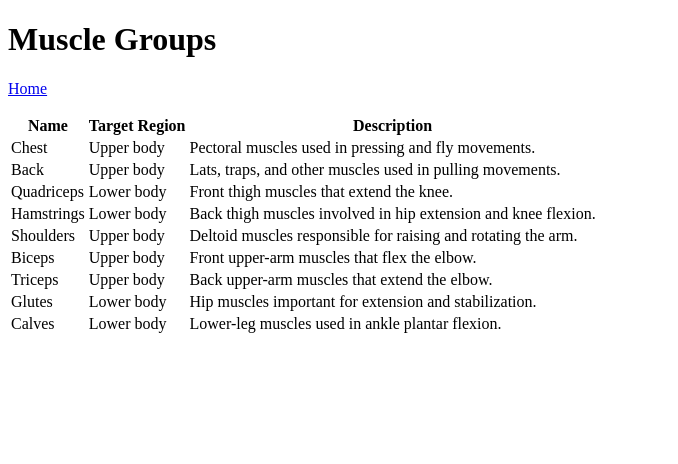
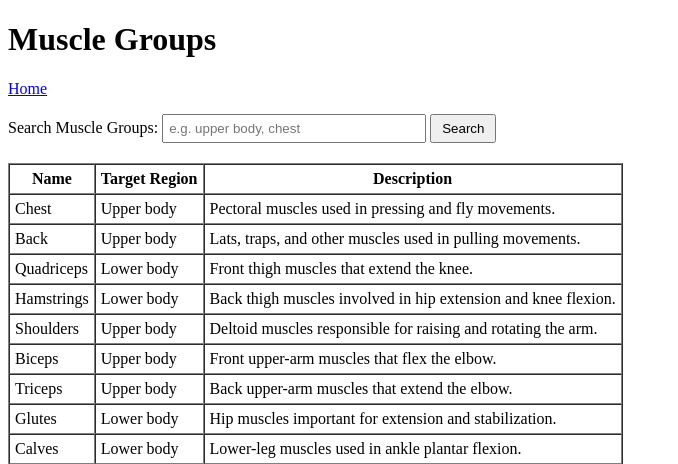
Before and after one commit to lcransom/Course_Project, a Flask app: page /muscle-groups in a window 1280 px wide. Shown: the top 464 px of the page, without its empty margins (0-678 px from the left). Run offline with Flask 3, Linux system fonts and the light colour scheme.

Commit message:
finished phase 3 muscle_groups

```diff
--- a/app/muscle_group/muscle_group_controller.py
+++ b/app/muscle_group/muscle_group_controller.py
@@ -1,17 +1,28 @@
 # Authors: Levi Ransom, Roger Major
 # Date: 11/17/2026
 # File: muscle_group_controller.py
-# Description: Load muscle group data and render the muscle group page.
+# Description: Load and search muscle group data and render the muscle group page.
 
-from flask import render_template
+from flask import render_template, request
 
-from app.muscle_group.muscle_group_manager import get_all_muscle_groups
+from app.muscle_group.muscle_group_manager import search_muscle_groups
 
 
 class MuscleGroupController:
     @staticmethod
     def list_muscle_groups():
-        muscle_groups = get_all_muscle_groups()
-        return render_template(
-            "muscle_group_list.html", muscle_groups=muscle_groups
-        )
+        # Grab the 'search' parameter from the URL (e.g., /muscle-groups?search=upper)
+        search_query = request.args.get("search", "").strip()
+
+        try:
+            # Call the search manager (which falls back to all records if query is empty)
+            muscle_groups = search_muscle_groups(search_query)
+
+            return render_template(
+                "muscle_group_list.html",
+                muscle_groups=muscle_groups,
+                search_query=search_query
+            )
+        except Exception as e:
+
+            raise
--- a/app/muscle_group/muscle_group_manager.py
+++ b/app/muscle_group/muscle_group_manager.py
@@ -1,8 +1,9 @@
 # Authors: Levi Ransom, Roger Major
 # Date: 11/17/2026
 # File: muscle_group_manager.py
-# Description: Retrieve muscle group records and handle database read errors.
+# Description: Retrieve and search muscle group records and handle database errors.
 
+from sqlalchemy import and_, or_
 from sqlalchemy.exc import SQLAlchemyError
 
 from app.muscle_group.models import MuscleGroup
@@ -17,3 +18,37 @@ def get_all_muscle_groups():
     except SQLAlchemyError as error:
         db.session.rollback()
         raise MuscleGroupDataError("Muscle groups could not be loaded. Please try again later.") from error
+
+
+def search_muscle_groups(search_query):
+    """Search muscle groups using multiple terms combined with AND logic."""
+    if not search_query or not search_query.strip():
+        return get_all_muscle_groups()
+
+    # Sanitize and split the search string into individual terms
+    terms = [term.strip() for term in search_query.split() if term.strip()]
+
+    if not terms:
+        return get_all_muscle_groups()
+
+    try:
+        # Start with a base query
+        query = MuscleGroup.query
+
+        # Build the search conditions using .like() with wildcards
+        # For each term, it must match the name, region, OR description
+        # Because we use and_(*conditions), the results must match ALL terms provided.
+        conditions = [
+            or_(
+                MuscleGroup.name.like(f"%{term}%"),
+                MuscleGroup.target_region.like(f"%{term}%"),
+                MuscleGroup.description.like(f"%{term}%")
+            ) for term in terms
+        ]
+
+        # Execute the query with the built conditions
+        return query.filter(and_(*conditions)).all()
+
+    except SQLAlchemyError as error:
+        db.session.rollback()
+        raise MuscleGroupDataError("Search results could not be loaded. Please try again later.") from error
--- a/app/muscle_group/templates/muscle_group_list.html
+++ b/app/muscle_group/templates/muscle_group_list.html
@@ -7,15 +7,39 @@
     <meta charset="utf-8">
     <meta name="viewport" content="width=device-width, initial-scale=1">
     <title>Muscle Groups</title>
+    <style>
+        /* Simple styling for the search bar to match a clean look */
+        .search-form { margin-bottom: 20px; }
+        .search-form input { padding: 5px; width: 250px; }
+        .search-form button { padding: 5px 10px; cursor: pointer; }
+    </style>
 </head>
 <body>
     <h1>Muscle Groups</h1>
     <p><a href="{{ url_for('index') }}">Home</a></p>
 
+    <!-- Multi-Term Search Form -->
+    <form method="get" action="{{ url_for('muscle_group.list_muscle_groups') }}" class="search-form">
+        <label for="search-input">Search Muscle Groups:</label>
+        <input type="text" id="search-input" name="search"
+               placeholder="e.g. upper body, chest"
+               value="{{ search_query }}">
+        <button type="submit">Search</button>
+        {% if search_query %}
+            <a href="{{ url_for('muscle_group.list_muscle_groups') }}" style="margin-left: 10px;">Clear</a>
+        {% endif %}
+    </form>
+
     {% if error_message %}
-        <p role="alert">{{ error_message }}</p>
+        <p role="alert" style="color: red;">{{ error_message }}</p>
+    {% elif search_query and not muscle_groups %}
+        <p>No muscle groups found matching "<strong>{{ search_query }}</strong>".</p>
     {% elif muscle_groups %}
-        <table>
+        {% if search_query %}
+            <p>Showing results for "<strong>{{ search_query }}</strong>":</p>
+        {% endif %}
+
+        <table border="1" cellpadding="5" cellspacing="0">
             <thead>
                 <tr>
                     <th>Name</th>
```
